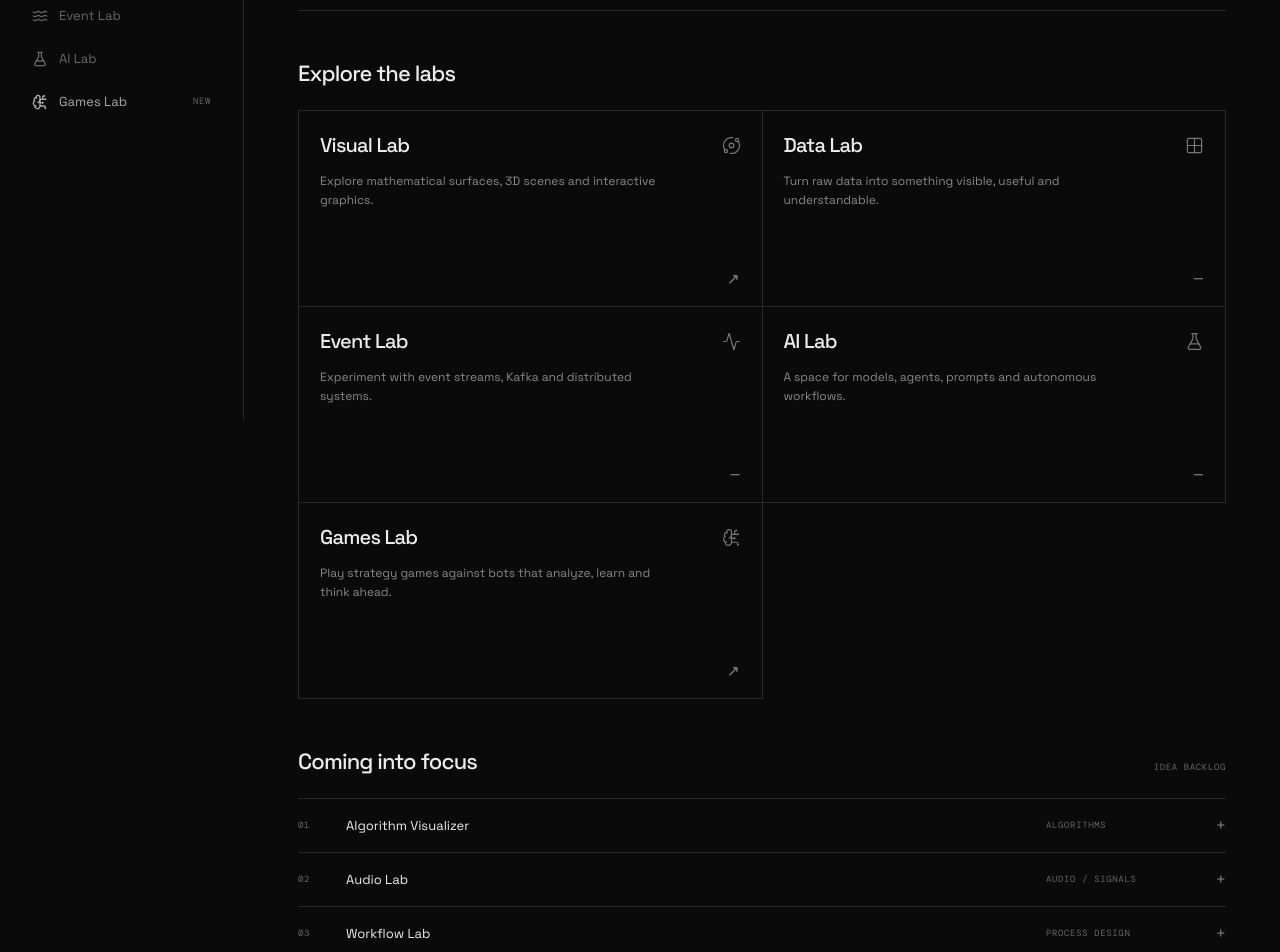
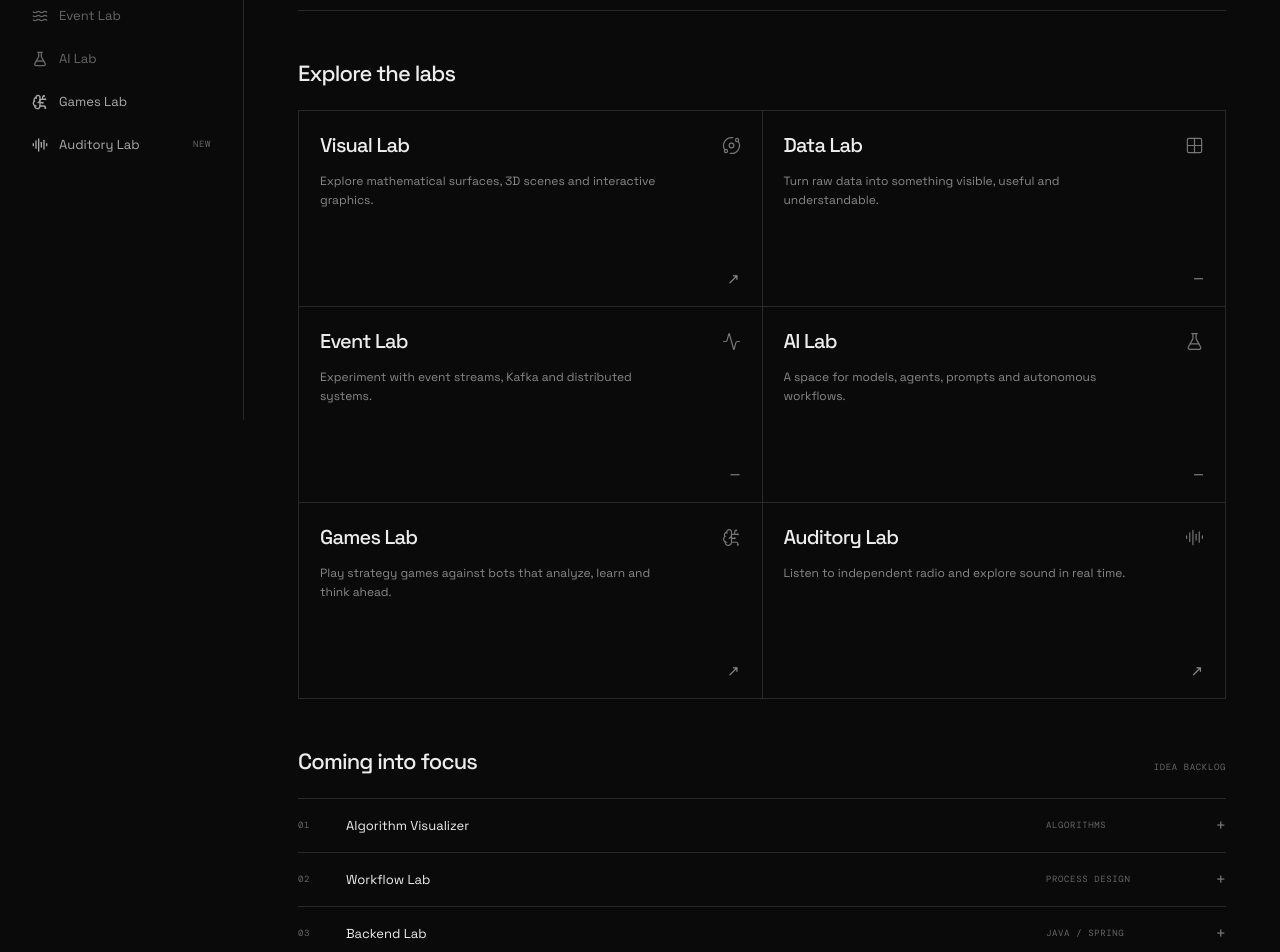
Before and after one commit to papp-milan/sandbox, a React (Vite) app in the folder apps/web/: page / in a window 1280 px wide. Shown: the part 380-1332 px from the top of the page. Built offline with nearby package versions, Linux system fonts and the light colour scheme; no server answers.

Commit message:
Wire Auditory Lab into Sandbox navigation

```diff
--- a/apps/web/src/App.tsx
+++ b/apps/web/src/App.tsx
@@ -1,7 +1,9 @@
 import { useEffect, useState } from "react";
-import { Activity, BrainCircuit, FlaskConical, GitBranch, Grid2X2, Orbit, Waves } from "lucide-react";
+import { Activity, AudioLines, BrainCircuit, FlaskConical, GitBranch, Grid2X2, Orbit, Waves } from "lucide-react";
 import { VisualLab } from "./components/visual-lab/VisualLab";
 import { GamesLab } from "./components/games-lab/GamesLab";
+import { AuditoryLab, GlobalMiniPlayer } from "./components/auditory-lab/AuditoryLab";
+import { AudioProvider } from "./components/auditory-lab/AudioProvider";
 
 const labs = [
   { id: "01", title: "Visual Lab", description: "Explore mathematical surfaces, 3D scenes and interactive graphics.", icon: Orbit, href: "#/visual-lab" },
@@ -9,9 +11,10 @@ const labs = [
   { id: "03", title: "Event Lab", description: "Experiment with event streams, Kafka and distributed systems.", icon: Activity },
   { id: "04", title: "AI Lab", description: "A space for models, agents, prompts and autonomous workflows.", icon: FlaskConical },
   { id: "05", title: "Games Lab", description: "Play strategy games against bots that analyze, learn and think ahead.", icon: BrainCircuit, href: "#/games-lab" },
+  { id: "06", title: "Auditory Lab", description: "Listen to independent radio and explore sound in real time.", icon: AudioLines, href: "#/auditory-lab" },
 ];
-const ideas = [["01", "Algorithm Visualizer", "ALGORITHMS"], ["02", "Audio Lab", "AUDIO / SIGNALS"], ["03", "Workflow Lab", "PROCESS DESIGN"], ["04", "Backend Lab", "JAVA / SPRING"]];
-export default function App() {
+const ideas = [["01", "Algorithm Visualizer", "ALGORITHMS"], ["02", "Workflow Lab", "PROCESS DESIGN"], ["03", "Backend Lab", "JAVA / SPRING"]];
+function AppContent() {
   const [route, setRoute] = useState(window.location.hash);
   useEffect(() => {
     const updateRoute = () => setRoute(window.location.hash);
@@ -20,18 +23,24 @@ export default function App() {
   }, []);
   if (route === "#/visual-lab") return <VisualLab onBack={() => { window.location.hash = ""; }} />;
   if (route === "#/games-lab") return <GamesLab onBack={() => { window.location.hash = ""; }} />;
-  return <div className="app-shell">
+  if (route === "#/auditory-lab") return <AuditoryLab onBack={() => { window.location.hash = ""; }} />;
+  return <>
+    <div className="app-shell">
       <aside className="sidebar">
         <a className="brand" href="#"><img src="/open-frame.svg" alt="Sandbox" className="h-10 w-10" /><span className="brand-name">SANDBOX</span></a>
         <div className="sidebar-section"><p className="eyebrow">WORKSPACE</p><a className="nav-item active" href="#overview"><Grid2X2 size={16}/> Overview</a><a className="nav-item" href="#roadmap"><GitBranch size={16}/> Roadmap</a></div>
-      <div className="sidebar-section"><p className="eyebrow">LABS</p><a className="nav-item" href="#/visual-lab"><Orbit size={16}/> Visual Lab</a><a className="nav-item muted" href="#data-lab"><Grid2X2 size={16}/> Data Lab</a><a className="nav-item muted" href="#event-lab"><Waves size={16}/> Event Lab</a><a className="nav-item muted" href="#ai-lab"><FlaskConical size={16}/> AI Lab</a><a className="nav-item" href="#/games-lab"><BrainCircuit size={16}/> Games Lab <span className="nav-index">NEW</span></a></div>
+        <div className="sidebar-section"><p className="eyebrow">LABS</p><a className="nav-item" href="#/visual-lab"><Orbit size={16}/> Visual Lab</a><a className="nav-item muted" href="#data-lab"><Grid2X2 size={16}/> Data Lab</a><a className="nav-item muted" href="#event-lab"><Waves size={16}/> Event Lab</a><a className="nav-item muted" href="#ai-lab"><FlaskConical size={16}/> AI Lab</a><a className="nav-item" href="#/games-lab"><BrainCircuit size={16}/> Games Lab</a><a className="nav-item" href="#/auditory-lab"><AudioLines size={16}/> Auditory Lab <span className="nav-index">NEW</span></a></div>
       </aside>
       <main className="main-content" id="overview">
         <section className="intro"><h1>A place to<br/><span>experiment.</span></h1><p className="intro-copy">Build things, break things, learn something new.</p></section>
         <section className="section-block" id="experiments"><div className="section-heading"><h2>Explore the labs</h2></div><div className="lab-grid">
-        {labs.map(({id,title,description,icon:Icon,href})=><a className="lab-card" key={id} href={href} aria-disabled={!href}><div className="lab-card-heading"><h3>{title}</h3><Icon size={19} strokeWidth={1.5}/></div><p>{description}</p><div className="lab-card-footer"><span className={href?"arrow":"arrow"}>{href?"↗":"—"}</span></div></a>)}
+          {labs.map(({id,title,description,icon:Icon,href})=><a className="lab-card" key={id} href={href} aria-disabled={!href}><div className="lab-card-heading"><h3>{title}</h3><Icon size={19} strokeWidth={1.5}/></div><p>{description}</p><div className="lab-card-footer"><span className="arrow">{href?"↗":"—"}</span></div></a>)}
         </div></section>
         <section className="section-block roadmap" id="roadmap"><div className="section-heading"><div><h2>Coming into focus</h2></div><span className="section-count">IDEA BACKLOG</span></div><div className="upcoming-list">{ideas.map(([id,name,category])=><div className="upcoming-item" key={id}><span className="upcoming-index">{id}</span><span className="upcoming-name">{name}</span><span className="upcoming-category">{category}</span><span className="upcoming-plus">+</span></div>)}</div></section>
       </main>
-  </div>;
+    </div>
+  </>;
 }
+export default function App() {
+  return <AudioProvider><AppContent/><GlobalMiniPlayer onOpen={() => { window.location.hash = "#/auditory-lab"; }}/></AudioProvider>;
+}
```
Lines whose indentation alone changed are shown as unchanged.
